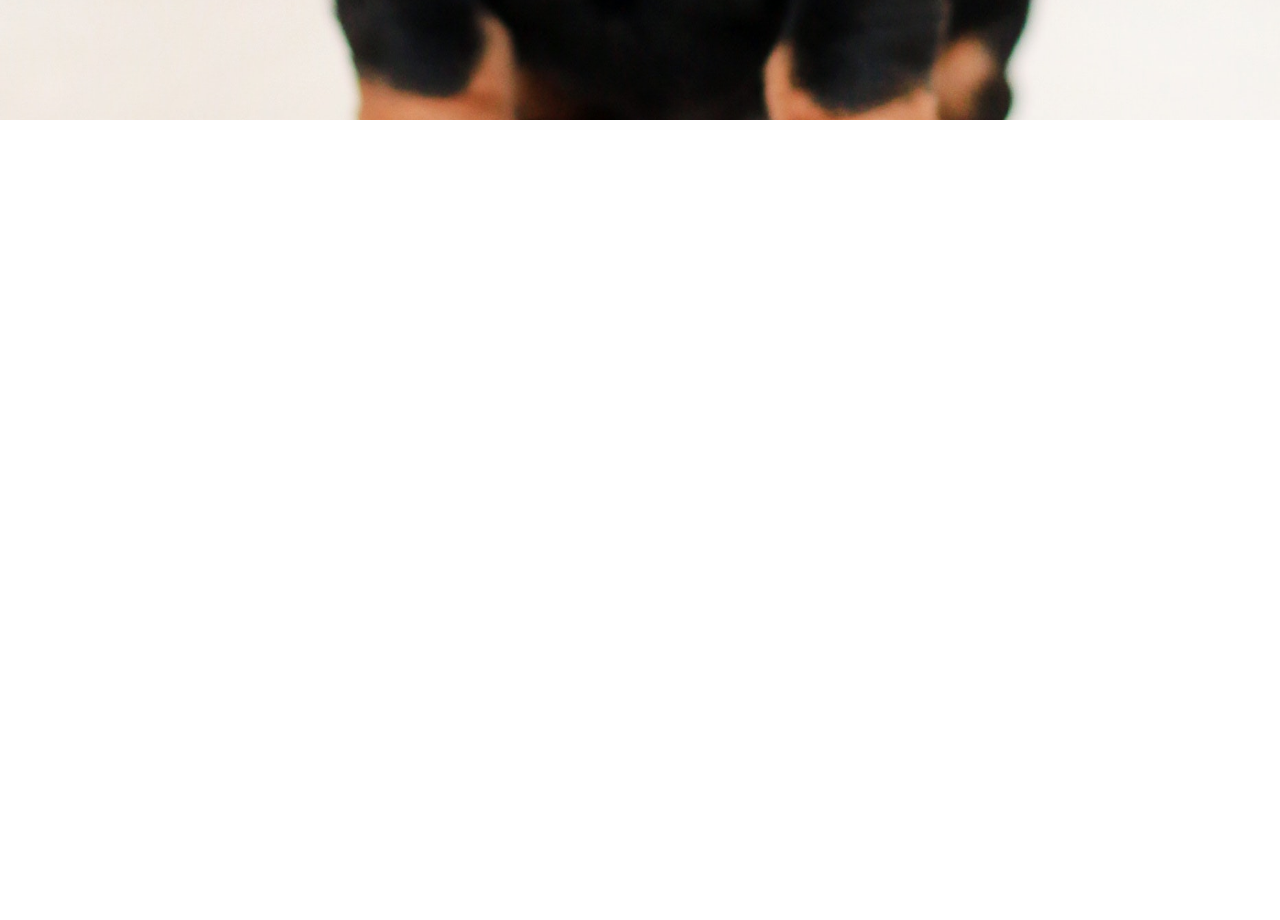
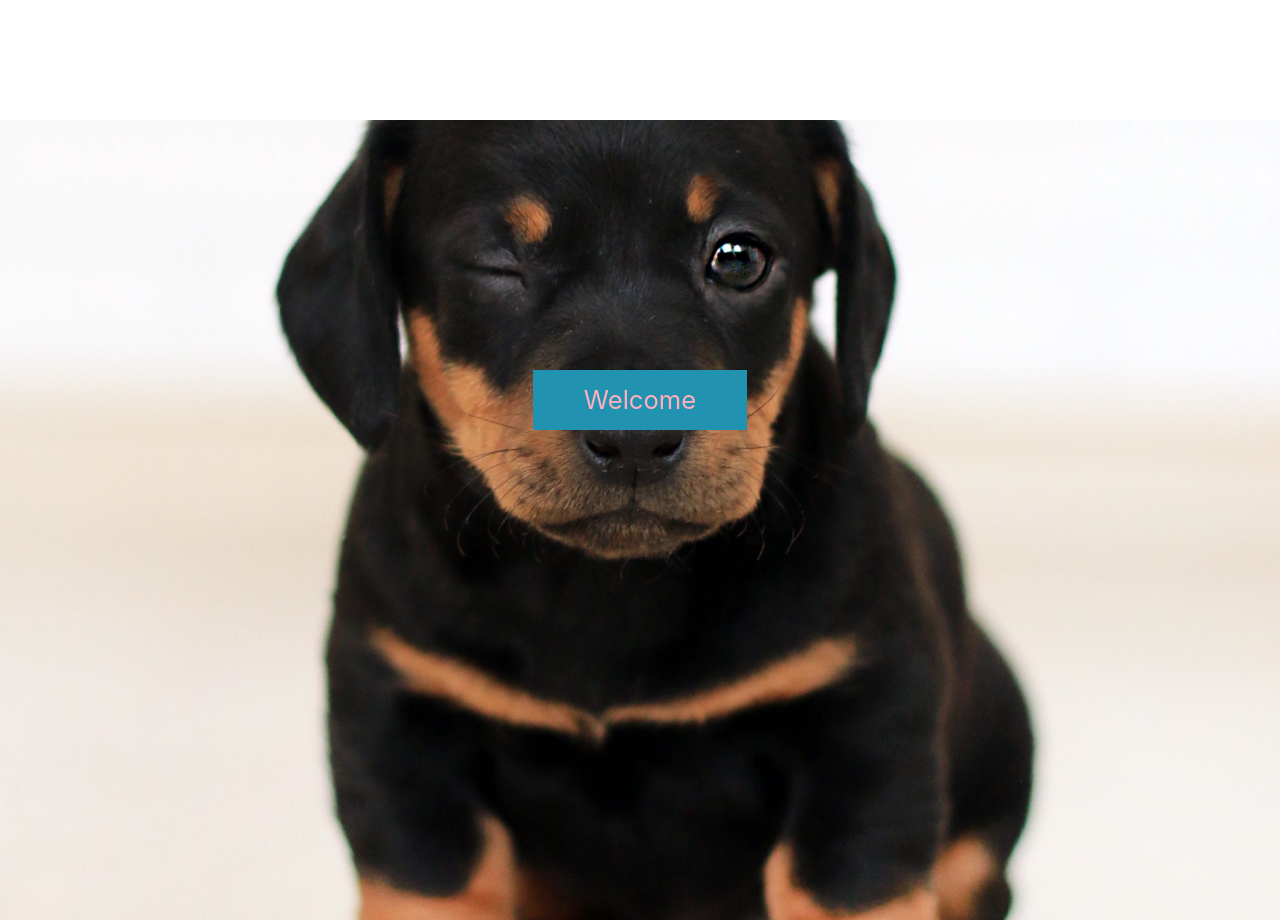
Before and after one commit to sjoseph1848/pooch, an Angular app: page /home in a window 1280 px wide. Before the commit this address led to /. Shown: the part 680-1600 px from the top of the page. Before the commit the page ends 800 px from the top, so only its background shows below. Built offline with nearby package versions, Linux system fonts and the light colour scheme.

Commit message:
added welcome button

```diff
--- a/src/app/app-routing.module.ts
+++ b/src/app/app-routing.module.ts
@@ -1,8 +1,10 @@
 import { NgModule } from '@angular/core';
 import { Routes, RouterModule } from '@angular/router';
+import { HomeComponent }   from './home/home.component';
 
-
-const routes: Routes = [];
+const routes: Routes = [
+  { path: 'home', component: HomeComponent }
+];
 
 @NgModule({
   imports: [RouterModule.forRoot(routes)],
--- a/src/app/app.component.css
+++ b/src/app/app.component.css
@@ -11,3 +11,61 @@
   background-repeat: no-repeat;
   background-size: cover;
 }
+
+.welcome {
+  text-align: center;
+
+}
+
+.welcome-button{
+  display: inline-block;
+  margin-top:250px;
+
+}
+
+
+body{
+  text-align:center;
+}
+body:before{
+  content:'';
+  height:100%;
+  display:inline-block;
+  vertical-align:middle;
+}
+button{
+  background:#2193b0;
+  color:#ffafbd;
+  border:none;
+  position:relative;
+  height:60px;
+  font-size:1.6em;
+  padding:0 2em;
+  cursor:pointer;
+  transition:800ms ease all;
+  outline:none;
+}
+button:hover{
+  background:#ffafbd;
+  color:#2193b0;
+}
+button:before,button:after{
+  content:'';
+  position:absolute;
+  top:0;
+  right:0;
+  height:2px;
+  width:0;
+  background: #2193b0;
+  transition:400ms ease all;
+}
+button:after{
+  right:inherit;
+  top:inherit;
+  left:0;
+  bottom:0;
+}
+button:hover:before,button:hover:after{
+  width:100%;
+  transition:800ms ease all;
+}
--- a/src/app/app.component.html
+++ b/src/app/app.component.html
@@ -1,4 +1,9 @@
 <router-outlet></router-outlet>
 <div class="bg">
+    <div class="welcome">
+        <div class="welcome-button">
+                <a routerLink="/home"><button class="btn-homescreen">Welcome</button></a>
+        </div>
+    </div>
 
 </div>
--- a/src/app/app.module.ts
+++ b/src/app/app.module.ts
@@ -12,11 +12,13 @@ import { AppComponent } from './app.component';
 import { ErrorComponent } from './error/error.component';
 import {MatDialogModule} from '@angular/material/dialog';
 import { FormsModule } from '@angular/forms';
+import { HomeComponent } from './home/home.component';
 
 @NgModule({
   declarations: [
     AppComponent,
-    ErrorComponent
+    ErrorComponent,
+    HomeComponent
   ],
   imports: [
     BrowserModule,
--- /dev/null
+++ b/src/app/home/home.component.css
@@ -0,0 +1,3 @@
+body{
+    height: 100%;
+  }
--- /dev/null
+++ b/src/app/home/home.component.html
@@ -0,0 +1,3 @@
+<body>
+    <p>home works!</p>
+</body>
--- /dev/null
+++ b/src/app/home/home.component.ts
@@ -0,0 +1,15 @@
+import { Component, OnInit } from '@angular/core';
+
+@Component({
+  selector: 'app-home',
+  templateUrl: './home.component.html',
+  styleUrls: ['./home.component.css']
+})
+export class HomeComponent implements OnInit {
+
+  constructor() { }
+
+  ngOnInit() {
+  }
+
+}
```
Also changed, not shown: 1 other file (tests, documents, lock files or other folders).
